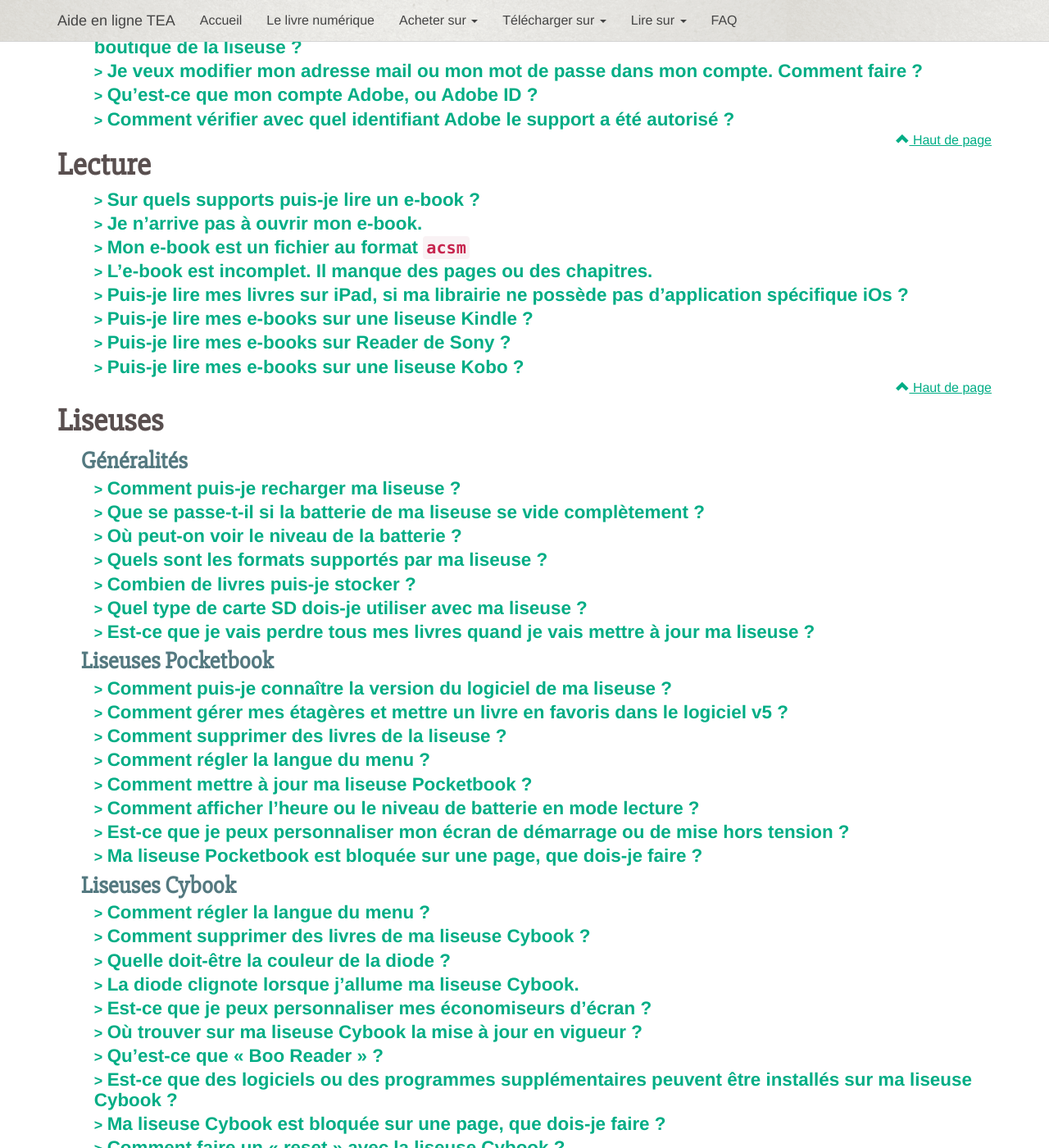
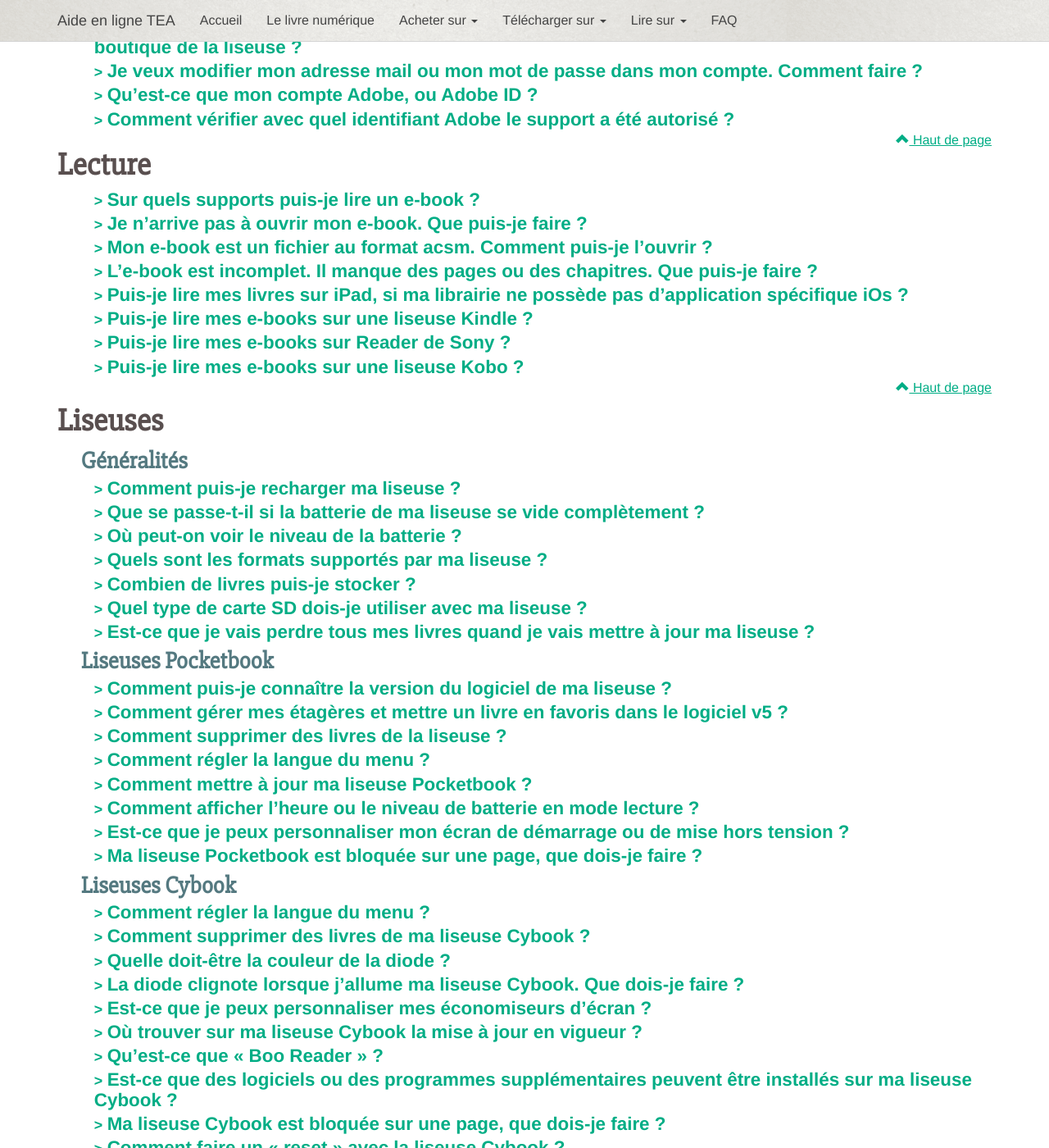
Before and after one commit to TEA-ebook/help-center, a Jekyll site: the page built from _pages/FAQ.md, in a window 1280 px wide and 1400 px high, scrolled down 577 px. Shown: the whole window at 82% size. Built offline with Jekyll 4.4.1, drawn with Linux system fonts in a browser that asks for light colours; nearby versions of some CDN libraries; Markdown is read by kramdown in place of the engine named in the settings; some of the changed text lies outside the part shown.

Commit message:
Fix: faq entry as question

```diff
--- a/_pages/FAQ.md
+++ b/_pages/FAQ.md
@@ -46,11 +46,11 @@ title: Foire Aux Questions
 
 ####[Sur quels supports puis-je lire un e-book ?](/faq-lecture/#support-ebook)
 
-####[Je n’arrive pas à ouvrir mon e-book.](/faq-lecture/#pas-ouvrir-ebook)
+####[Je n’arrive pas à ouvrir mon e-book. Que puis-je faire ?](/faq-lecture/#pas-ouvrir-ebook)
 
-####[Mon e-book est un fichier au format `acsm`](/faq-lecture/#ouvrir-acsm)
+####[Mon e-book est un fichier au format acsm. Comment puis-je l'ouvrir ?](/faq-lecture/#ouvrir-acsm)
 
-####[L’e-book est incomplet. Il manque des pages ou des chapitres.](/faq-lecture/#ebook-incomplet)
+####[L’e-book est incomplet. Il manque des pages ou des chapitres. Que puis-je faire ?](/faq-lecture/#ebook-incomplet)
 
 ####[Puis-je lire mes livres sur iPad, si ma librairie ne possède pas d'application spécifique iOs ?](/faq-lecture/#lire-ipad)
 
@@ -107,7 +107,7 @@ title: Foire Aux Questions
 
 ####[Quelle doit-être la couleur de la diode ?](/faq-liseuse/#couleur-diode)
 
-####[La diode clignote lorsque j'allume ma liseuse Cybook.](/faq-liseuse/#diode-clignote)
+####[La diode clignote lorsque j'allume ma liseuse Cybook. Que dois-je faire ?](/faq-liseuse/#diode-clignote)
 
 ####[Est-ce que je peux personnaliser mes économiseurs d’écran ?](/faq-liseuse/#personnaliser-economiseurs-ecran)
 
@@ -121,7 +121,7 @@ title: Foire Aux Questions
 
 ####[Comment faire un « reset » avec la liseuse Cybook ?](/faq-liseuse/#reset-cybook)
 
-####[Ma liseuse Cybook ne s'allume pas.](/faq-liseuse/#cybook-allume-pas)
+####[Ma liseuse Cybook ne s'allume pas. Que dois-je faire ?](/faq-liseuse/#cybook-allume-pas)
 
 ####[Je ne peux pas voir un fichier que je viens de transférer.](/faq-liseuse/#pas-voir-fichier)
 
```
Also changed, not shown: _pages/FAQ-lecture.md (+3 -3 lines), _pages/FAQ-liseuse.md (+2 -2 lines).
